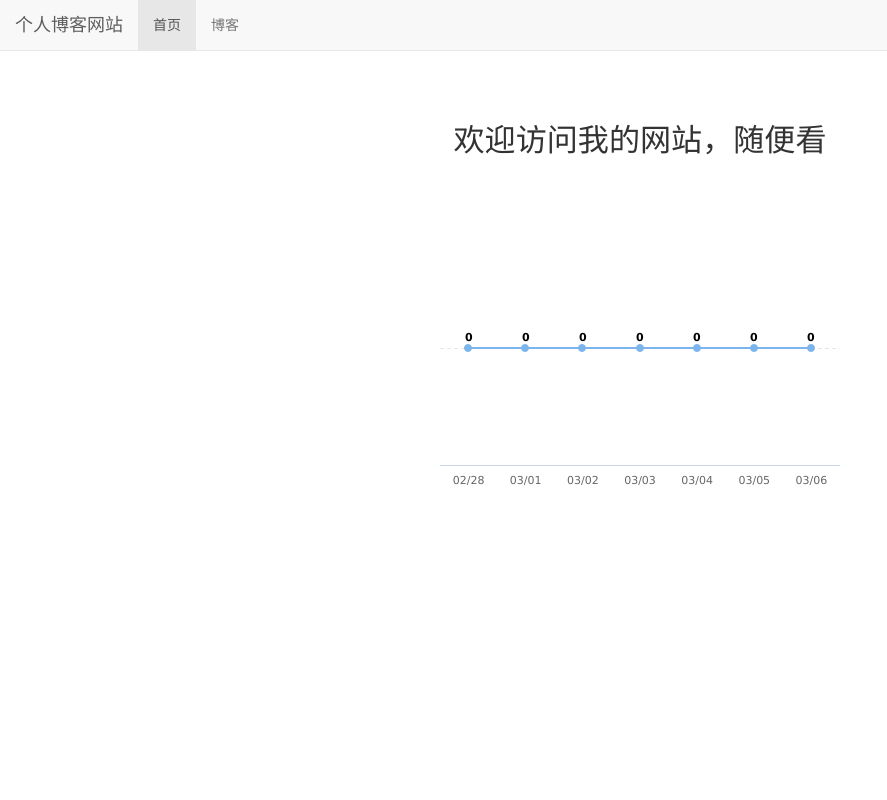
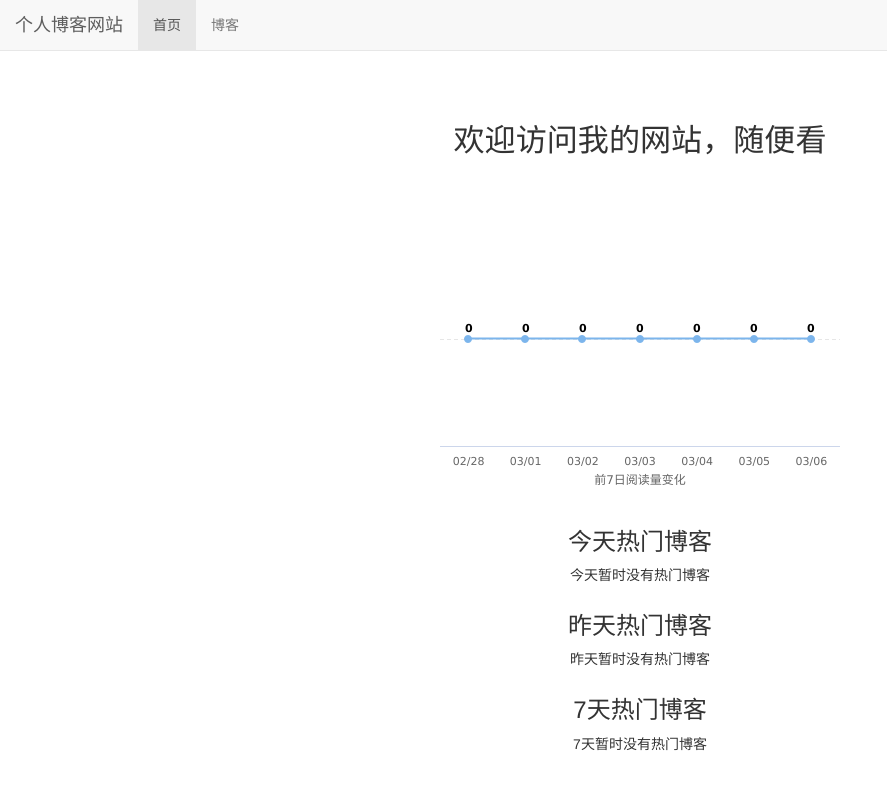
Before and after one commit to yanghaotai/mysite, a Django app: page / in a window 1280 px wide. Shown: the whole page, without its empty margins (0-887 px from the left). Run offline with Django 3.2, Linux system fonts and the light colour scheme; data comes from the database, SQL or seed files in the repository; both versions use the stored data as it was after the commit; some libraries are stand-ins or nearby versions.

Commit message:
21.热门阅读博客排行及缓存提速

```diff
--- a/blog/models.py
+++ b/blog/models.py
@@ -1,7 +1,8 @@
 from django.db import models
 from django.contrib.auth.models import User
+from django.contrib.contenttypes.fields import GenericRelation
 from ckeditor_uploader.fields import RichTextUploadingField
-from read_statistics.models import ReadNumExpandMethod
+from read_statistics.models import ReadNumExpandMethod,ReadDetail
 
 
 class BlogType(models.Model):
@@ -15,6 +16,7 @@ class Blog(models.Model,ReadNumExpandMethod):
     blog_type = models.ForeignKey(BlogType,on_delete=models.DO_NOTHING)
     content = RichTextUploadingField()
     author = models.ForeignKey(User,on_delete=models.DO_NOTHING)
+    read_details = GenericRelation(ReadDetail)
     created_time = models.DateTimeField(auto_now_add=True)
     last_updated_time = models.DateTimeField(auto_now=True)
 
--- a/mysite/views.py
+++ b/mysite/views.py
@@ -1,12 +1,35 @@
+import datetime
 from django.shortcuts import render_to_response
 from django.contrib.contenttypes.models import ContentType
-from read_statistics.utils import get_seven_days_read_data
+from django.utils import timezone
+from django.db.models import Sum
+from django.core.cache import cache
+from read_statistics.utils import get_seven_days_read_data,get_today_hot_data,get_yesterday_hot_data
 from blog.models import Blog
+
+def get_7_days_hot_blogs():
+    today = timezone.now().date()
+    date = today - datetime.timedelta(days=7)
+    blogs = Blog.objects.filter(read_details__date__lt=today,read_details__date__gte=date).values('id','title').annotate(read_num_sum=Sum('read_details__read_num')).order_by('-read_num_sum')
+    return blogs[:7]
 
 def home(request):
     blog_content_type = ContentType.objects.get_for_model(Blog)
     dates,read_nums = get_seven_days_read_data(blog_content_type)
+
+    #获取7天热门博客的缓存数据
+    hot_blogs_for_7_days = cache.get('hot_blogs_for_7_days')
+    if hot_blogs_for_7_days is None:
+        hot_blogs_for_7_days = get_7_days_hot_blogs()
+        cache.set('hot_blogs_for_7_days',hot_blogs_for_7_days,3600)
+    #     print('calc')
+    # else:
+    #     print('use cache')
+
     context={}
     context['dates'] = dates
     context['read_nums'] = read_nums
+    context['today_hot_data'] = get_today_hot_data(blog_content_type)
+    context['yesterday_hot_data'] = get_yesterday_hot_data(blog_content_type)
+    context['hot_blogs_for_7_days'] = get_7_days_hot_blogs()
     return render_to_response('home.html',context)
--- a/read_statistics/utils.py
+++ b/read_statistics/utils.py
@@ -33,3 +33,15 @@ def get_seven_days_read_data(content_type):
         result = read_details.aggregate(read_num_sum=Sum('read_num'))
         read_nums.append(result['read_num_sum'] or 0)
     return dates,read_nums
+
+def get_today_hot_data(content_type):
+    today = timezone.now().date()
+    read_details = ReadDetail.objects.filter(content_type=content_type,date=today).order_by('-read_num')
+    return read_details[:7]  #limit
+
+
+def get_yesterday_hot_data(content_type):
+    today = timezone.now().date()
+    yesterday = today - datetime.timedelta(days=1)
+    read_details = ReadDetail.objects.filter(content_type=content_type,date=yesterday).order_by('-read_num')
+    return read_details[:7]
--- a/static/home.css
+++ b/static/home.css
@@ -11,3 +11,8 @@ div#container {
     min-width: 20em;
     max-width: 30em;
 }
+
+div.hot-data {
+    text-align: center;
+    margin-top: 2em;
+}
--- a/templates/home.html
+++ b/templates/home.html
@@ -18,6 +18,36 @@
     <h3 class="home-content">欢迎访问我的网站，随便看</h3>
     <!-- 图表容器 DOM -->
     <div id="container"></div>
+    <div class="hot-data">
+        <h3>今天热门博客</h3>
+        <ul>
+            {% for hot_data in today_hot_data %}
+                <li><a href="{% url 'blog_detail' hot_data.content_object.pk %}">{{ hot_data.content_object.title }}</a>({{ hot_data.read_num }})</li>
+            {% empty %}
+                <li>今天暂时没有热门博客</li>
+            {% endfor %}
+        </ul>
+    </div>
+    <div class="hot-data">
+        <h3>昨天热门博客</h3>
+        <ul>
+            {% for hot_data in yesterday_hot_data %}
+                <li><a href="{% url 'blog_detail' hot_data.content_object.pk %}">{{ hot_data.content_object.title }}</a>({{ hot_data.read_num }})</li>
+            {% empty %}
+                <li>昨天暂时没有热门博客</li>
+            {% endfor %}
+        </ul>
+    </div>
+    <div class="hot-data">
+        <h3>7天热门博客</h3>
+        <ul>
+            {% for hot_blog in hot_blogs_for_7_days %}
+                <li><a href="{% url 'blog_detail' hot_blog.id %}">{{ hot_blog.title }}</a>({{ hot_blog.read_num_sum }})</li>
+            {% empty %}
+                <li>7天暂时没有热门博客</li>
+            {% endfor %}
+        </ul>
+    </div>
     <script>
         // 图表配置
         var options = {
@@ -26,6 +56,7 @@
             xAxis: {
                 categories: {{ dates|safe }},   // x 轴分类
                 tickmarkPlacement:'on',
+                title:{ text:'前7日阅读量变化' },
             },
             yAxis: {
                 title: { text: null },     // y 轴标题
@@ -34,7 +65,7 @@
             },
             series: [{                              // 数据列
                 name: '阅读量',                        // 数据列名
-                data: {{ read_nums }}                     // 数据
+                data: {{ read_nums }}                  // 数据
             }],
             plotOptions:{
                 line:{
```
Also changed, not shown: mysite/settings.py (+8 -0 lines), db.sqlite3.
